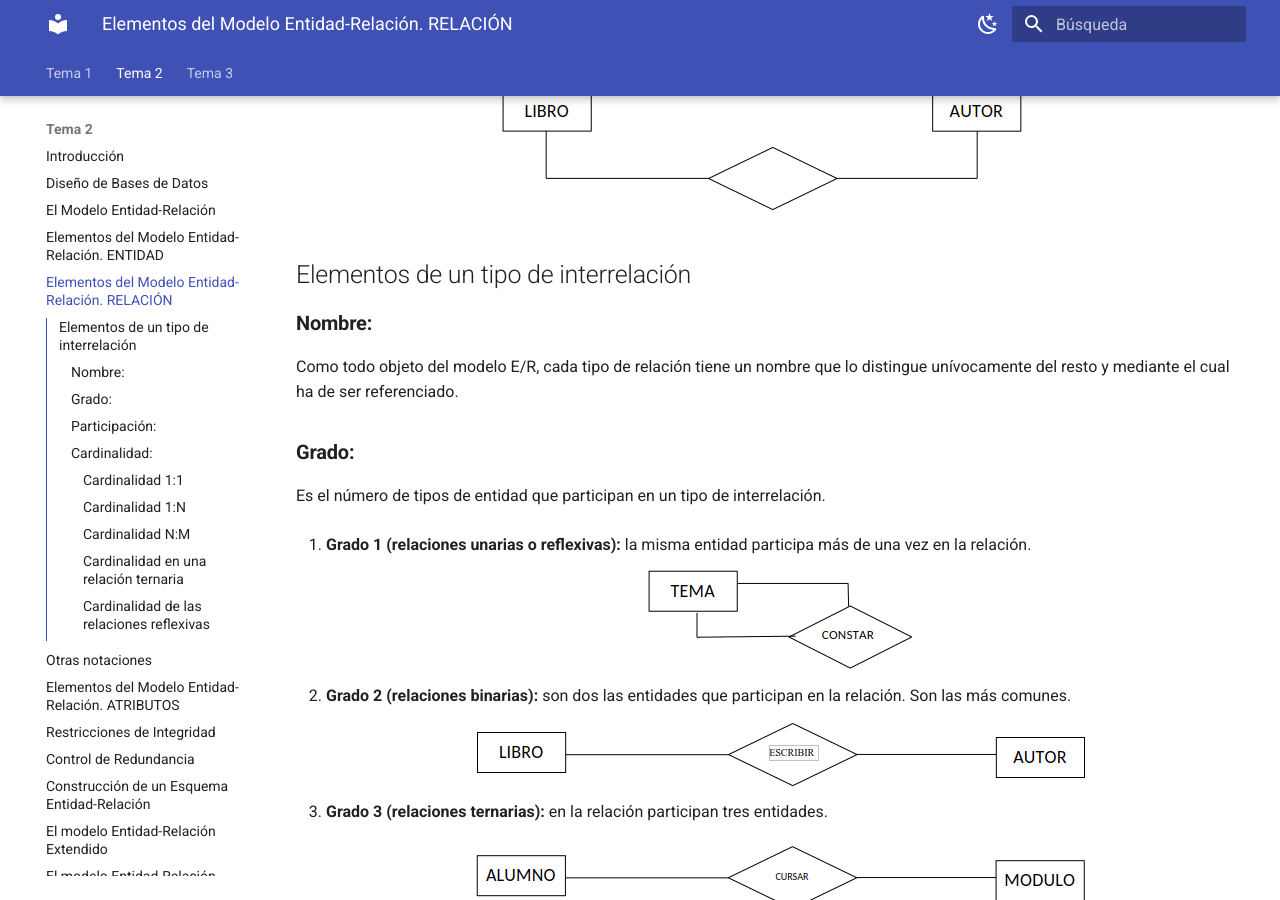
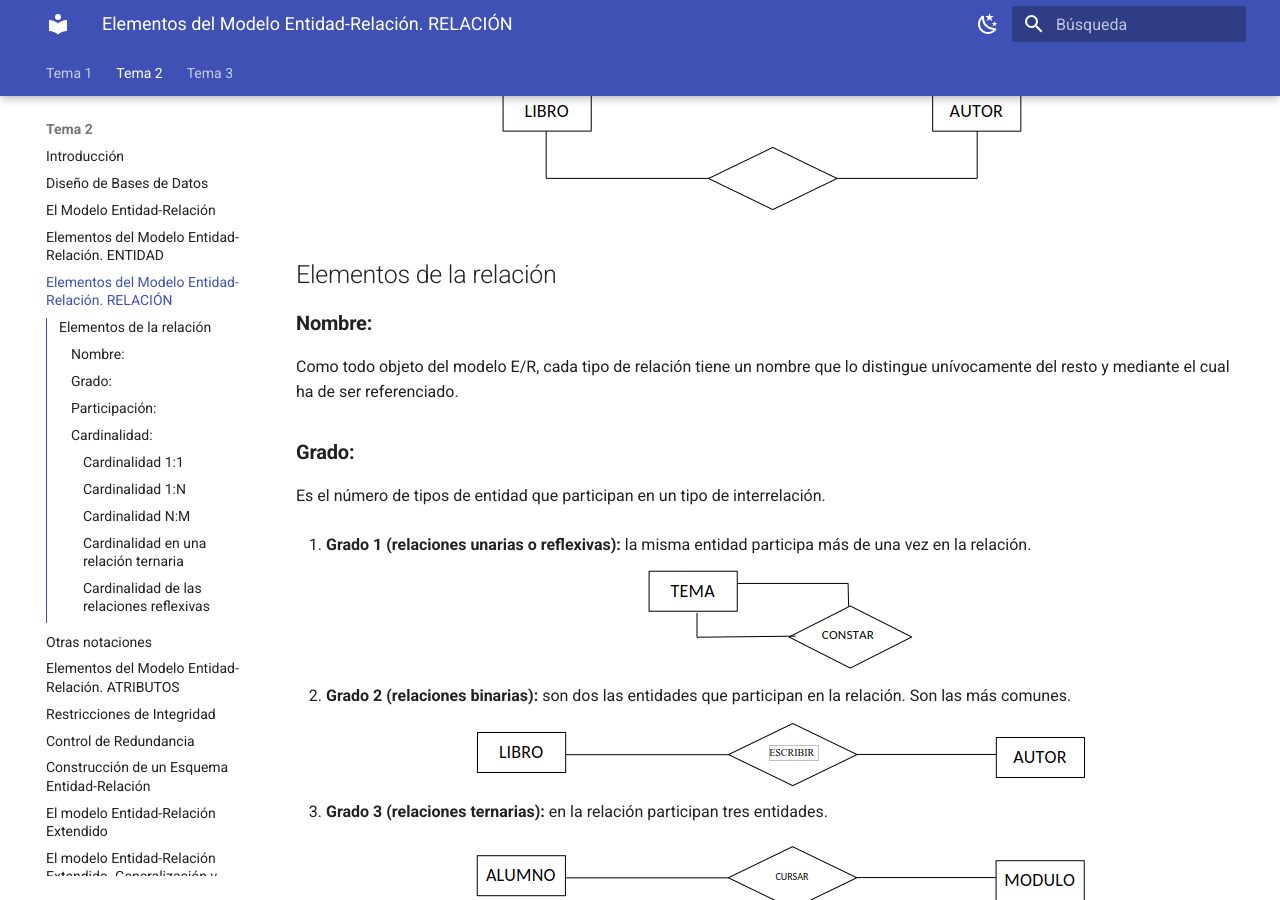
Before and after one commit to dolpo04/apuntes-bbdd, an MkDocs documentation site: the page built from docs/tema2/tema2_05.md, in a window 1280 px wide and 900 px high, scrolled down 494 px. Built offline with MkDocs 1.6.1 and Material for MkDocs 9.7.7, drawn with Linux system fonts in a browser that asks for light colours.

Commit message:
corrección

```diff
--- a/docs/tema2/tema2_05.md
+++ b/docs/tema2/tema2_05.md
@@ -8,7 +8,7 @@ Entre dos tipos de entidad puede existir más de un tipo de interrelación.
 
 ![img05.png](IMG/img05.png){ .center }
 
-## Elementos de un tipo de interrelación
+## Elementos de la relación
 
 ### **Nombre:**
 
```
